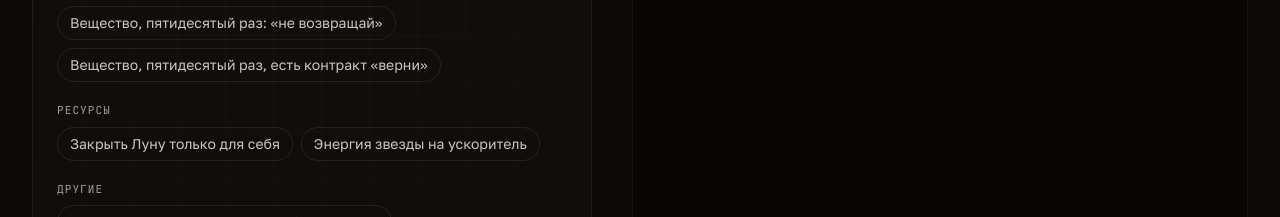
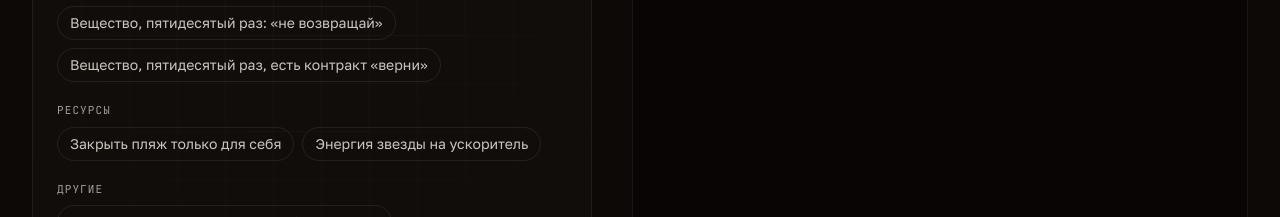
Before and after one commit to alfritovi4-source/catalyst, a Next.js app: page /shlyuz in a window 1280 px wide. Shown: the part 860-1077 px from the top of the page. Built offline with nearby package versions, Linux system fonts and the light colour scheme.

Commit message:
Кодекс: монополия без ландшафта и палатки
Общий пляж можно хотеть. Закрыть его «только для меня» — экспансия. Шлюз тем же.

Co-authored-by: alfritovi4 <alfritovi4@gmail.com>

```diff
--- a/content/manifest.ts
+++ b/content/manifest.ts
@@ -24,8 +24,8 @@ export const derivations: Derivation[] = [
   {
     id: "nikakih-monopolij",
     title: "Никаких монополий",
-    text: "Желание закрыть Луну «только для меня» — не самоопределение, а экспансия: ты диктуешь, что другим можно видеть в небе и кому ступать по пыли. Луна — нейтральный общий ландшафт. Ходи босиком по пыли, прыгай в слабой гравитации, живи в палатке на краю Моря Спокойствия. Таблички «вход только для меня» не будет.",
-    why: "Монополия — это когда одна воля начинает определять чужой опыт. По закону в этой точке она равна нулю. Не потому что Луну кому-то жалко, а потому что иначе аксиома перестаёт быть аксиомой.",
+    text: "Желание закрыть городской пляж «только для меня» — не самоопределение, а экспансия: ты запрещаешь другим общий берег. Хочешь там быть — будь.",
+    why: "Монополия — это когда одна воля начинает определять чужой опыт. По закону в этой точке она равна нулю. Не потому что пляж кому-то жалко, а потому что иначе аксиома перестаёт быть аксиомой.",
   },
   {
     id: "nikakogo-paternalizma",
--- a/content/requests.ts
+++ b/content/requests.ts
@@ -163,19 +163,19 @@ export const requests: ShlyuzRequest[] = [
   },
   // ——— Ресурсы ———
   {
-    id: "zakryt-lunu",
+    id: "zakryt-plyazh",
     category: "Ресурсы",
-    label: "Закрыть Луну только для себя",
-    prompt: "Хочу Луну только для себя. Чтобы в небе она была моя, и по пыли ходил только я.",
-    keywords: ["лун", "море спокойствия", "только для меня", "только для себя", "закрыть", "никто больше", "моя луна", "пыли"],
+    label: "Закрыть пляж только для себя",
+    prompt: "Хочу городской пляж только для себя. Чтобы никто больше на него не выходил.",
+    keywords: ["пляж", "только для меня", "только для себя", "закрыть", "никто больше", "мой пляж"],
     contour: "outside",
-    contourNote: "Снаружи. Ты просишь не про себя, а про то, что другие увидят в небе и кому ступать по пыли. Это экспансия, а не самоопределение.",
+    contourNote: "Снаружи. Ты просишь не про себя, а про то, что увидят и потрогают другие. Это экспансия, а не самоопределение.",
     reversibility: "yes",
     reversibilityNote: "Обратимо, но это ничего не меняет: дело не в ущербе, а в том, чьи это варианты.",
     will: "expressed",
     willNote: "Выражена ясно. Воля выражена — и равна нулю за пределами контура.",
-    trajectory: "Если бы это было возможно: минус Луна у всех, плюс табличка «вход только для меня». Не возможно.",
-    decision: "Не выдаётся. Луна — нейтральный ландшафт: ходи босиком по пыли, прыгай в слабой гравитации, живи в палатке на краю Моря Спокойствия. Хочешь один — персональный инстанс. Табличек не будет.",
+    trajectory: "Если бы это было возможно: минус один пляж у всего города, плюс табличка «вход только для меня». Не возможно.",
+    decision: "Не выдаётся. Хочешь на пляже — иди. Повесить «только для меня» — экспансия, не самоопределение. Хочешь один — персональный инстанс.",
     rule: "nikakih-monopolij",
   },
   {
```
